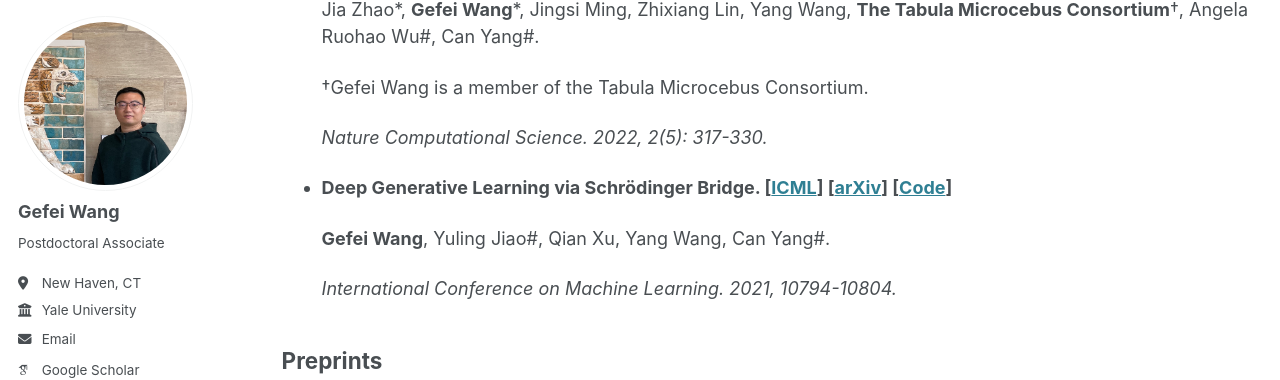
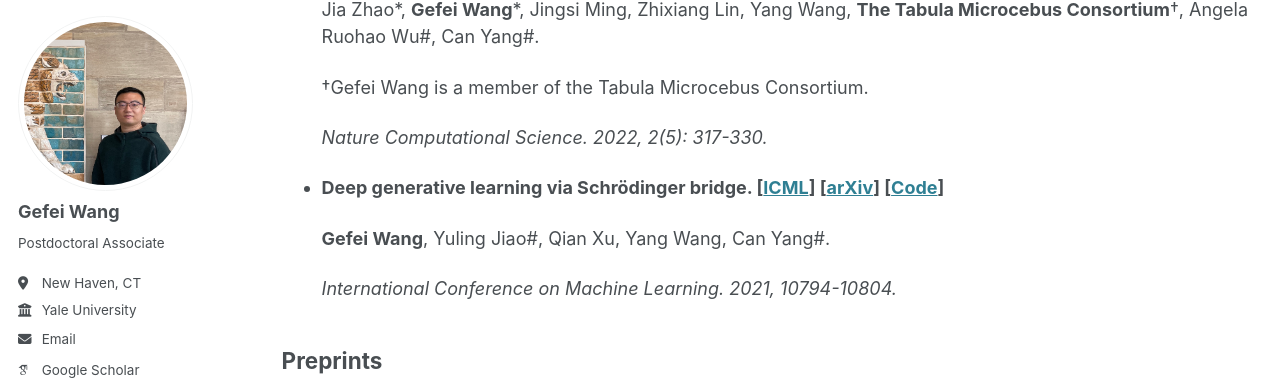
Before and after one commit to gefeiwang/gefeiwang.github.io, a Jekyll site: the page built from _pages/publications.md, in a window 1280 px wide and 900 px high, scrolled down 721 px. Shown: the part 83-463 px from the top of the window. Built offline with Jekyll 4.4.1, drawn with Linux system fonts in a browser that asks for light colours; some web fonts are replaced.

```diff
--- a/_pages/publications.md
+++ b/_pages/publications.md
@@ -35,7 +35,7 @@ author_profile: true
 
   *Nature Computational Science. 2022, 2(5): 317-330.*
 
-- **Deep Generative Learning via Schrödinger Bridge. \[[ICML](https://proceedings.mlr.press/v139/wang21l.html)\] \[[arXiv](https://arxiv.org/abs/2106.10410)\] \[[Code](https://github.com/YangLabHKUST/DGLSB)\]**
+- **Deep generative learning via Schrödinger bridge. \[[ICML](https://proceedings.mlr.press/v139/wang21l.html)\] \[[arXiv](https://arxiv.org/abs/2106.10410)\] \[[Code](https://github.com/YangLabHKUST/DGLSB)\]**
 
   **Gefei Wang**, Yuling Jiao#, Qian Xu, Yang Wang, Can Yang#.
 
```
